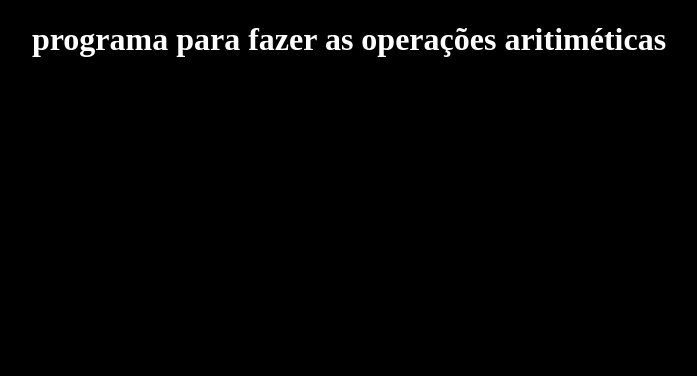
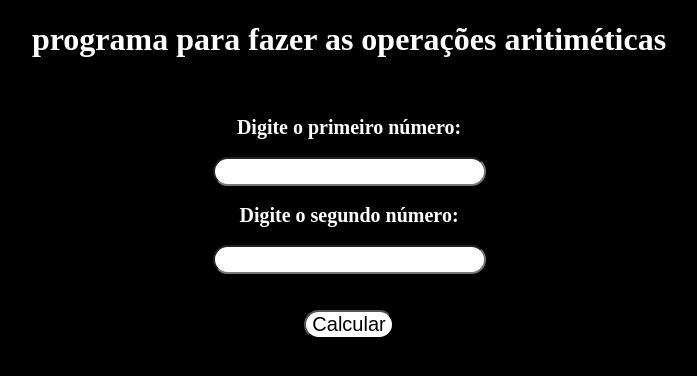
Before and after one commit to mariobiluk/aritmetica, a plain HTML site: page index.html in a window 1280 px wide. Shown: the whole page, without its empty margins (291-988 px from the left). Drawn offline with Linux system fonts and the light colour scheme.

Commit message:
segunda versão

```diff
--- a/index.html
+++ b/index.html
@@ -9,5 +9,13 @@
 </head>
 <body>
     <h1>programa para fazer as operações aritiméticas</h1>
+    <br><br>
+    <label for="">Digite o primeiro número: </label><br><br>
+    <input type="text" id="num1"><br><br>
+    <label for="">Digite o segundo número: </label><br><br>
+    <input type="text" id="num2"><br>
+    <br><br>
+    <button>Calcular</button>
+    <div id="resposta"></div>
 </body>
 </html>
--- a/style.css
+++ b/style.css
@@ -4,3 +4,16 @@ body{
     font-family: 'Times New Roman', Times, serif;
     text-align: center;
 }
+
+label{
+    font-family: 'Times New Roman', Times, serif;
+    font-weight: bold;
+    font-size: 20px;
+}
+
+input,button{
+    color: black;
+    background-color: white;
+    font-size: 20px;
+    border-radius: 16px;
+}
```
